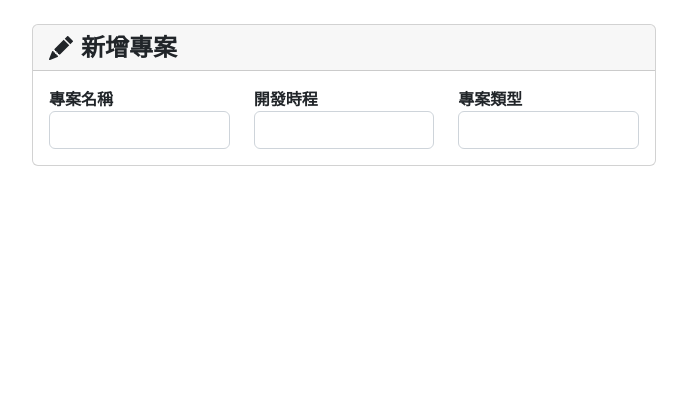
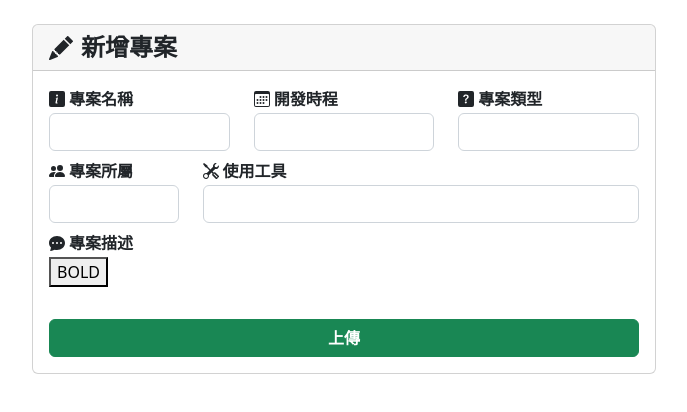
Before and after one commit to SlienceAn/project-history, a Next.js app: page /ProjectUpload in a window 1280 px wide. Shown: the top 412 px of the page, without its empty margins (296-983 px from the left). Built offline with nearby package versions, Linux system fonts and the light colour scheme.

Commit message:
抽象Input

```diff
--- /dev/null
+++ b/components/Draft.tsx
@@ -0,0 +1,28 @@
+import { useState } from 'react'
+import { Editor, EditorState, convertFromRaw, RichUtils } from "draft-js"
+
+const emptyContentState = convertFromRaw({
+    entityMap: {},
+    blocks: [
+        {
+            text: '',
+            key: 'foo',
+            type: 'unstyled',
+            entityRanges: [],
+            depth: 0,
+            inlineStyleRanges: [],
+            data: {}
+        },
+    ],
+})
+export default function Draft(): JSX.Element {
+    const [editorState, setEditorState] = useState(EditorState.createWithContent(emptyContentState));
+    const contentState = editorState.getCurrentContent()
+    const BoldStyle = () => RichUtils.toggleInlineStyle(editorState, "BOLD")
+    return (
+        <div>
+            <button onClick={BoldStyle}>BOLD</button>
+            <Editor editorState={editorState} onChange={setEditorState} />
+        </div>
+    )
+}
--- a/components/ProjectInput.tsx
+++ b/components/ProjectInput.tsx
@@ -1,8 +1,23 @@
-
-export default function ProjectInput() {
+import { useState } from 'react'
+interface props {
+    id: string
+    className: string
+    title: string
+    icon: JSX.Element
+    refs?: any
+    children?: JSX.Element
+}
+export default function ProjectInput({ id, className, title, icon, refs, children }: props) {
+    const [value, setValue] = useState<string>("")
     return (
-        <label>
-            <input className="form-control" />
+        <label htmlFor={id} className={className}>
+            <span className='d-inline-flex gap-1 align-items-center'>
+                {icon}
+                <strong>{title}</strong>
+            </span>
+            {children === undefined ?
+                <input ref={refs} id={id} className="form-control" onChange={e => setValue(e.target.value)} /> :
+                children}
         </label>
     );
 };
--- a/pages/ProjectUpload.tsx
+++ b/pages/ProjectUpload.tsx
@@ -1,19 +1,22 @@
-import { useState } from "react"
+import { useRef } from "react"
+import {
+    BsFillPencilFill,
+    BsInfoSquareFill,
+    BsCalendar3,
+    BsTools,
+    BsFillPeopleFill,
+    BsQuestionSquareFill,
+    BsFillChatDotsFill
+} from "react-icons/bs"
+import ProjectInput from "../components/ProjectInput"
+import Draft from "../components/Draft"
 import useSWR from "swr"
-import { BsFillPencilFill } from "react-icons/bs"
-import { Editor, EditorState, convertFromRaw } from "draft-js"
-// const emptyContentState = convertFromRaw({
-//     entityMap: {},
-//     blocks: [{
-//         text: '',
-//         key: 'foo',
-//         type: 'unstyled',
-//         entityRanges: [],
-//         inlineStyleRanges:[]
-//     }]
-// })
-export default function ProjectUpload() {
-    const [editorState, setEditorState] = useState(() => EditorState.createEmpty())
+export default function ProjectUpload(): JSX.Element {
+    const pName = useRef<HTMLInputElement>(null)
+    const pDate = useRef<HTMLInputElement>(null)
+    const pType = useRef<HTMLInputElement>(null)
+    const pCompany = useRef<HTMLInputElement>(null)
+    const pTool = useRef<HTMLInputElement>(null)
     return (
         <div className="col-md-6 col-sm-12 px-2 py-4 m-auto">
             <div className="card">
@@ -24,19 +27,54 @@ export default function ProjectUpload() {
                     </span>
                 </div>
                 <div className="card-body row gy-2">
-                    <label htmlFor="name" className="col-md-4 col-sm-12">
-                        <span><strong>專案名稱</strong></span>
-                        <input id="name" className="form-control" />
-                    </label>
-                    <label htmlFor="date" className="col-md-4 col-sm-12">
-                        <span><strong>開發時程</strong></span>
-                        <input id="date" className="form-control" />
-                    </label>
-                    <label htmlFor="pType" className="col-md-4 col-sm-12">
-                        <span><strong>專案類型</strong></span>
-                        <input id="pType" className="form-control" />
-                    </label>
-                    {/* <Editor editorState={editorState} onChange={setEditorState} /> */}
+                    <ProjectInput
+                        id="name"
+                        className="col-md-4 col-sm-12"
+                        title="專案名稱"
+                        icon={<BsInfoSquareFill />}
+                        refs={pName}
+                    />
+                    <ProjectInput
+                        id="date"
+                        className="col-md-4 col-sm-12"
+                        title="開發時程"
+                        icon={<BsCalendar3 />}
+                        refs={pDate}
+                    />
+                    <ProjectInput
+                        id="pType"
+                        className="col-md-4 col-sm-12"
+                        title="專案類型"
+                        icon={<BsQuestionSquareFill />}
+                        refs={pType}
+                    />
+                    <ProjectInput
+                        id="company"
+                        className="col-md-3 col-sm-12"
+                        title="專案所屬"
+                        icon={<BsFillPeopleFill />}
+                        refs={pCompany}
+                    />
+                    <ProjectInput
+                        id="date"
+                        className="col-md-9 col-sm-12"
+                        title="使用工具"
+                        icon={<BsTools />}
+                        refs={pTool}
+                    />
+                    <ProjectInput
+                        id="description"
+                        className="col-md-12"
+                        title="專案描述"
+                        icon={<BsFillChatDotsFill />}
+                    >
+                        <Draft />
+                    </ProjectInput>
+                    <div className="col-md-12">
+                        <button className="btn btn-success w-100">
+                            <strong>上傳</strong>
+                        </button>
+                    </div>
                 </div>
             </div>
         </div>
```
